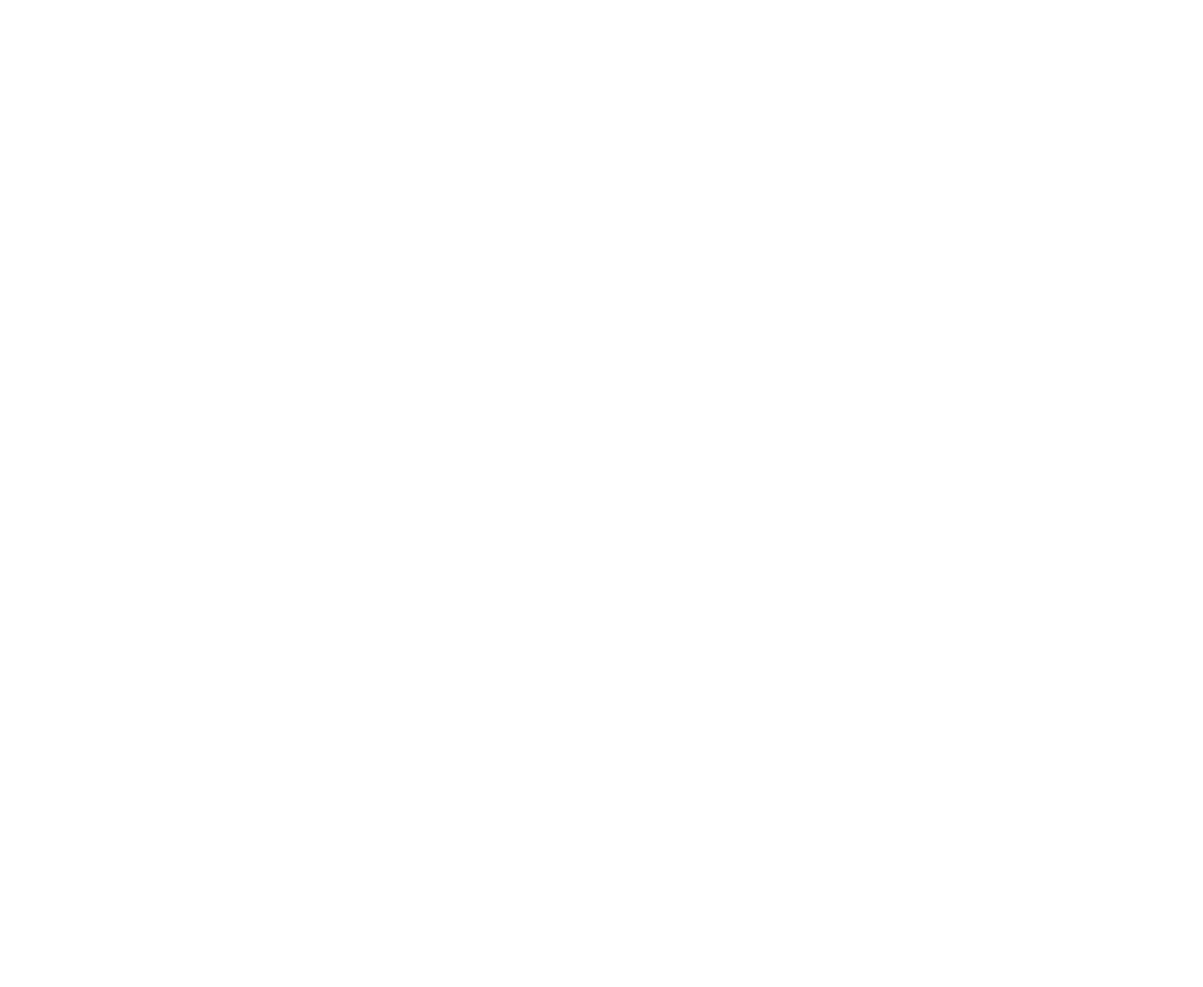
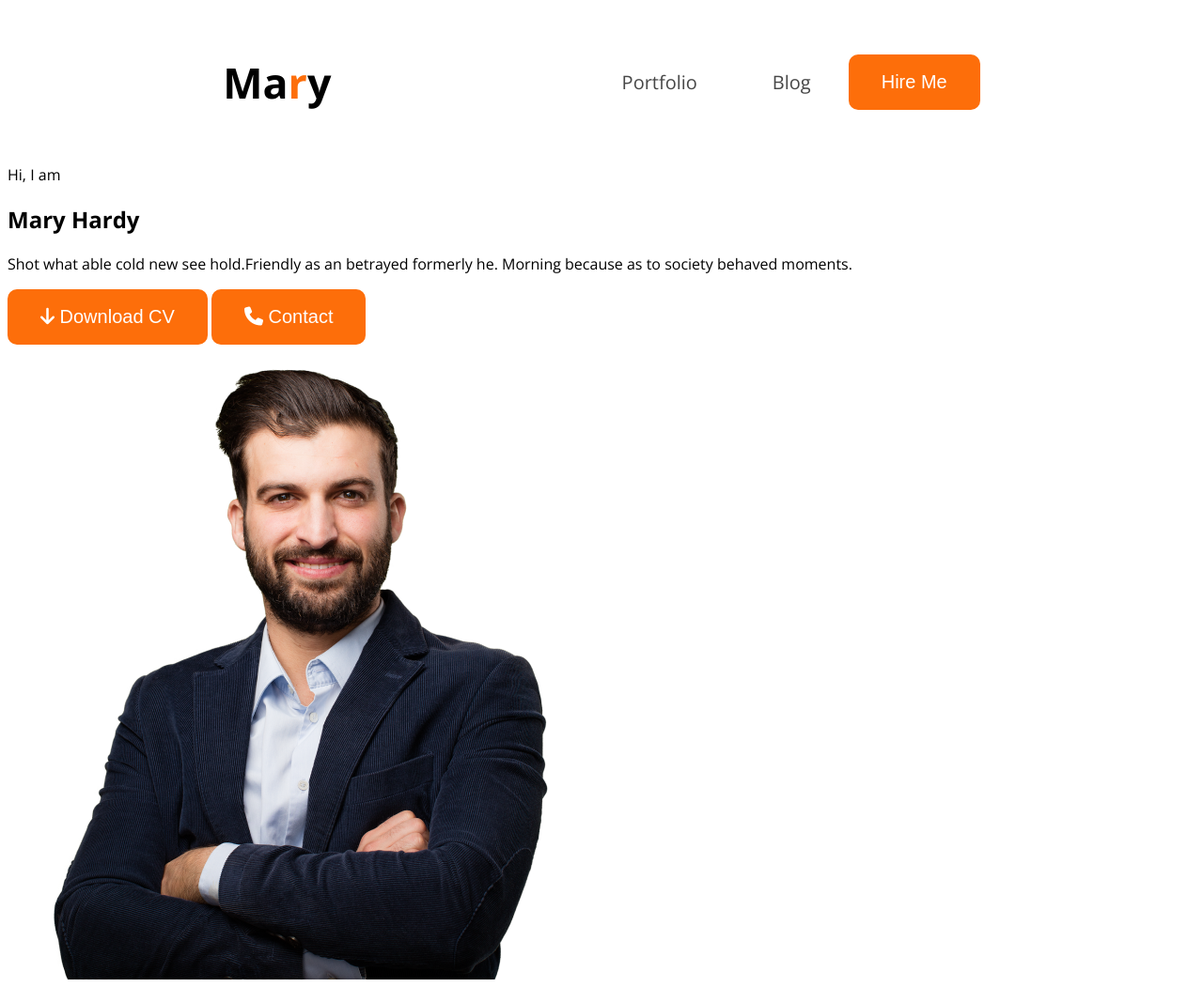
Before and after one commit to Shaficul-Islam-Shanto/Developer-Profile, a plain HTML site: page index.html in a window 1280 px wide. Shown: the whole page at 94% size. Before the commit the page ends 800 px from the top, so only its background shows below. Drawn offline with nearby package versions, Linux system fonts and the light colour scheme.

Commit message:
Navbar Section Added

```diff
--- /dev/null
+++ b/Style/style.css
@@ -0,0 +1,48 @@
+@import url('https://fonts.googleapis.com/css2?family=Open+Sans:ital,wght@0,300..800;1,300..800&display=swap');
+.open-sans-font {
+    font-family: "Open Sans", serif;
+    font-optical-sizing: auto;
+    font-style: normal;
+  }
+
+  /* Shared style */
+  .primary-button{
+    font-size: 1.25rem;
+    padding: 18px 35px;
+    border-radius: 10px;
+    border: none;
+    color: white;
+    background: rgb(253, 110, 10);
+    cursor: pointer;
+  }
+
+  /* Navbar related styles */
+
+.nav-container{
+    margin: 20px auto;
+    display: flex;
+    justify-content: space-evenly;
+    align-items: center;
+}
+.nav-links ul{
+    display: flex;
+    align-items: center;
+}
+.nav-logo h2{
+    font-size: 2.8rem;
+}
+.nav-logo-text{
+    color: rgb(253, 110, 10);
+}
+.nav-links ul {
+    list-style: none;
+}
+.nav-links ul li a{
+    font-size: 1.25rem;
+    color: rgb(71, 71, 71);
+    text-decoration: none;
+    padding: 20px 40px;
+}
+
+/* Banner Section Related Styles */
+.
--- a/index.html
+++ b/index.html
@@ -1,13 +1,41 @@
 <!DOCTYPE html>
 <html lang="en">
+
 <head>
     <meta charset="UTF-8">
     <meta name="viewport" content="width=device-width, initial-scale=1.0">
     <title>First Portfolio Website</title>
+    <link rel="stylesheet" href="Style/style.css">
+    <link rel="stylesheet" href="https://cdnjs.cloudflare.com/ajax/libs/font-awesome/6.7.2/css/all.min.css"
+        integrity="sha512-Evv84Mr4kqVGRNSgIGL/F/aIDqQb7xQ2vcrdIwxfjThSH8CSR7PBEakCr51Ck+w+/U6swU2Im1vVX0SVk9ABhg=="
+        crossorigin="anonymous" referrerpolicy="no-referrer" />
 </head>
-<body>
+
+<body class="open-sans-font">
     <header>
-
+        <nav class="nav-container">
+            <div class="nav-logo">
+                <h2>Ma<span class="nav-logo-text">r</span>y</h2>
+            </div>
+            <div class="nav-links">
+                <ul>
+                    <li><a href="#">Portfolio</a></li>
+                    <li><a href="#">Blog</a></li>
+                    <button class="primary-button">Hire Me</button>
+                </ul>
+            </div>
+        </nav>
+        <section class="banner-container">
+            <div class="banner-text">
+                <p>Hi, I am</p>
+                <h1>Mary Hardy</h1>
+                <p>Shot what able cold new see hold.Friendly as an betrayed formerly he. Morning because as to society
+                    behaved moments.</p>
+                <button class="primary-button"><i class="fa-solid fa-arrow-down"></i> Download CV</button>
+                <button class="primary-button"><i class="fa-solid fa-phone"></i> Contact</button>
+            </div>
+            <div class="banner-img"><img src="images/hardy.png" alt=""></div>
+        </section>
     </header>
     <main>
 
@@ -16,4 +44,5 @@
 
     </footer>
 </body>
+
 </html>
```
